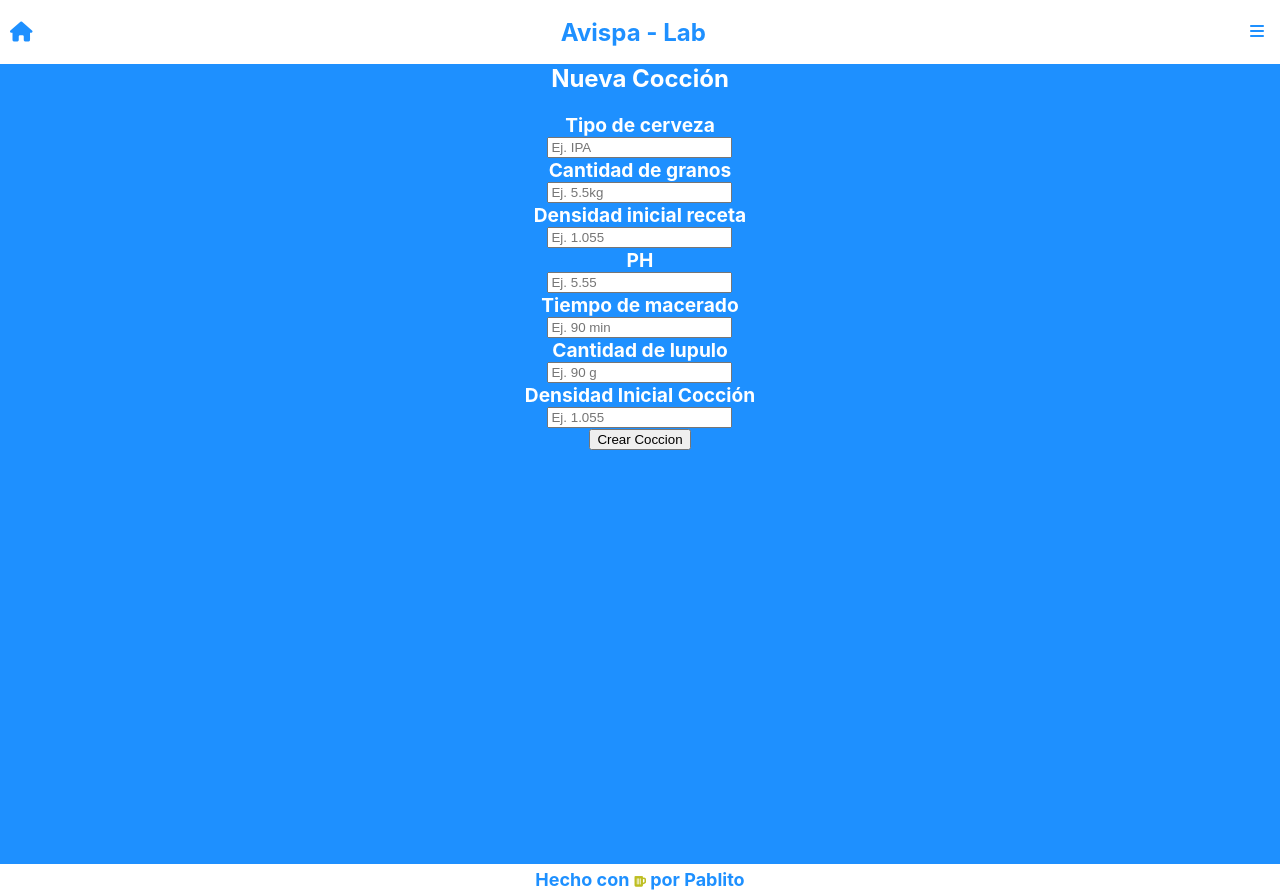
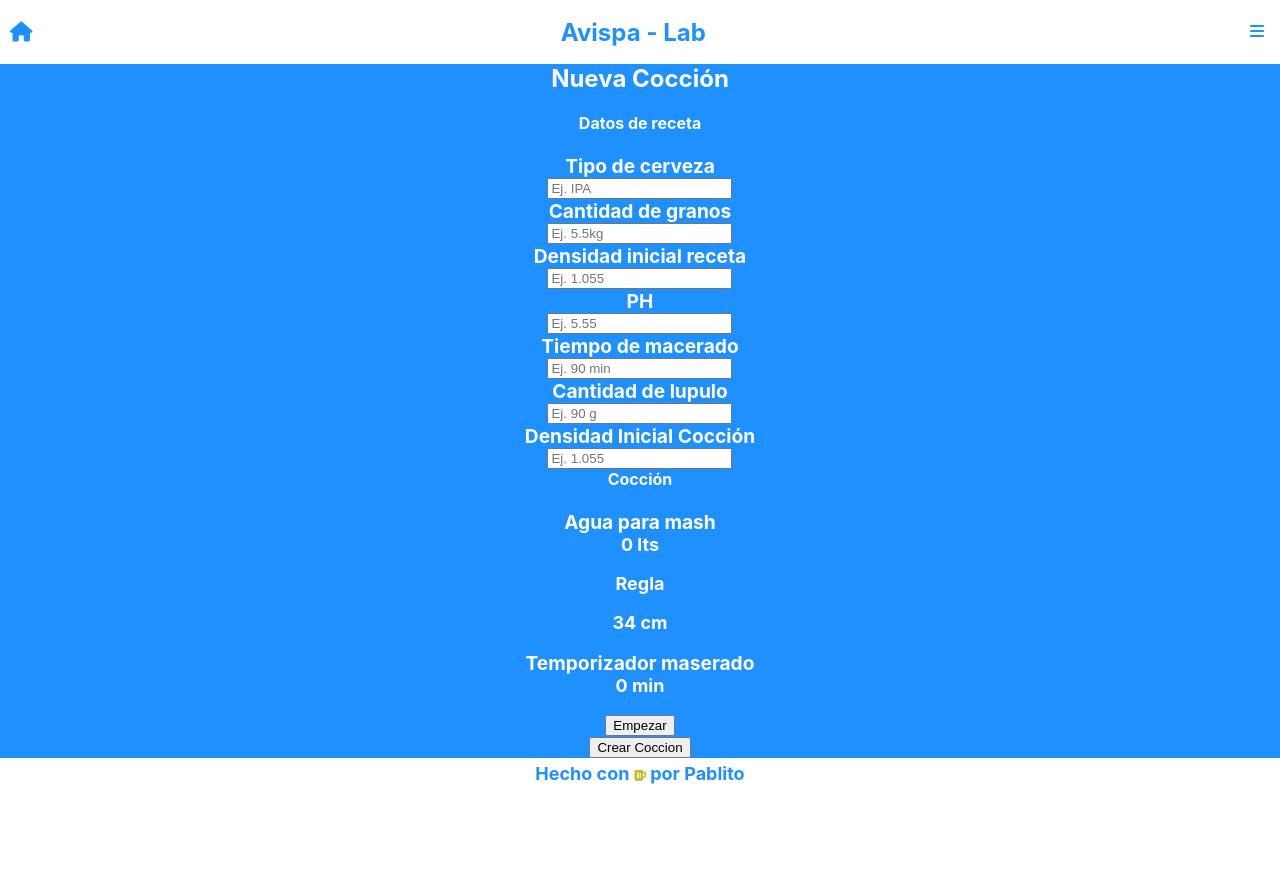
Before and after one commit to Pablito-1988/Avispa-Lab, a React (Create React App) app: page /new in a window 1280 px wide. After the commit the page ends 800 px from the top, so only its background shows below. Built offline with nearby package versions, Linux system fonts and the light colour scheme.

Commit message:
first functions on new recepi

```diff
--- /dev/null
+++ b/src/components/Recipe/KgToLts.js
@@ -0,0 +1,15 @@
+
+import functions from '../../functions/Math';
+
+const KgToLts = (props) => {
+    const kg = functions.water(Number(props.grainKg))
+    const cm = functions.lts(kg)
+
+  return <div>
+        <p className='mashTotal'>{kg} lts</p>
+        <p className='mashTotal'>Regla</p>
+        <p className='mashTotal'>{cm} cm</p>
+  </div>;
+};
+
+export default KgToLts;
--- a/src/components/Recipe/New.js
+++ b/src/components/Recipe/New.js
@@ -2,8 +2,9 @@ import firebaseApp from "../../firebase";
 import './recipe.css'
 import { Formik, Form, ErrorMessage } from "formik";
 import {getFirestore, doc, setDoc } from "firebase/firestore";
-import { useRef } from "react";
-import functions from "../../functions/Math";
+import {  useState } from "react";
+import KgToLts from "./KgToLts";
+import Temp from "./Temp";
 const firestore = getFirestore(firebaseApp);
 
 const New = () => {
@@ -15,11 +16,14 @@ const New = () => {
       "/" +
       today.getFullYear();
 
+   const [grainKg , setGrainKg] = useState(0);
+   const [mashTime , setMashTime] = useState(0);
 
 
   return (
     <div className="newRecipe">
       <h2 className="newRecipeTitle">Nueva Cocción</h2>
+      <h4 className="newRecipeTitle">Datos de receta</h4>
       <Formik
         initialValues={{
           fecha: date,
@@ -62,7 +66,7 @@ const New = () => {
           setDoc(docuref, values)
         }}
       >
-        {({ handleChange }) => (
+        {({ handleChange, values }) => (
           <Form>
             <div className="newRecipeForm">
               <label className="newRecipeLabel">Tipo de cerveza</label>
@@ -78,13 +82,14 @@ const New = () => {
               <label className="newRecipeLabel">Cantidad de granos</label>
               <input
                 type="number"
-                onChange={handleChange}
+                onChange={ (e)=>{setGrainKg(e.target.value); handleChange(e)}}
                 name="kg"
                 id="kg"
                 className="kgInput"
                 placeholder="Ej. 5.5kg"
+                step='any'
+              />
 
-              />
               <ErrorMessage name="kg" component="span" className="error" />
               <label className="newRecipeLabel">Densidad inicial receta</label>
               <input
@@ -94,6 +99,7 @@ const New = () => {
                 id="dir"
                 className="dirInput"
                 placeholder="Ej. 1.055"
+                step='any'
               />
               <ErrorMessage name="dir" component="span" className="error" />
               <label className="newRecipeLabel">PH </label>
@@ -104,12 +110,13 @@ const New = () => {
                 id="ph"
                 className="phInput"
                 placeholder="Ej. 5.55"
+                step='any'
               />
               <ErrorMessage name="ph" component="span" className="error" />
               <label className="newRecipeLabel">Tiempo de macerado </label>
               <input
                 type="number"
-                onChange={handleChange}
+                onChange={ (e)=>{setMashTime(e.target.value); handleChange(e)}}
                 name="time"
                 id="time"
                 className="timeInput"
@@ -124,6 +131,7 @@ const New = () => {
                 id="lupulo"
                 className="lupuloInput"
                 placeholder="Ej. 90 g"
+                step='any'
               />
               <ErrorMessage name="lupulo" component="span" className="error" />
               <label className="newRecipeLabel">Densidad Inicial Cocción</label>
@@ -134,8 +142,14 @@ const New = () => {
                 id="dic"
                 className="dicInput"
                 placeholder="Ej. 1.055"
+                step='any'
               />
               <ErrorMessage name="dic" component="span" className="error" />
+              <h4 className="newRecipeTitle">Cocción</h4>
+              <label className="newRecipeLabel">Agua para mash</label>
+              <KgToLts grainKg= {grainKg} />
+              <label className="newRecipeLabel">Temporizador maserado</label>
+              <Temp time= {mashTime} />
               <div>
                 <button type="submit">Crear Coccion</button>
               </div>
--- /dev/null
+++ b/src/components/Recipe/Temp.js
@@ -0,0 +1,29 @@
+import React, { useEffect } from "react";
+import { useState } from "react";
+import functions from "../../functions/Math";
+const Temp = (props) => {
+  const time = Number(props.time);
+
+   console.log(time)
+    const [counter, setCounter] = useState('');
+
+
+    useEffect(() => {
+
+        counter > 0 && setTimeout(() => setCounter(counter - 1), 1000);
+    }, [time ,counter ]);
+
+
+
+  return (
+    <div>
+      <p className="mashTotal">{time} min</p>
+      <p className="mashTotal">{counter}</p>
+      <button type="button"  >
+        Empezar
+      </button>
+    </div>
+  );
+};
+
+export default Temp;
--- a/src/components/Recipe/recipe.css
+++ b/src/components/Recipe/recipe.css
@@ -2,7 +2,7 @@
     display: flex;
     flex-direction: column;
     align-items: center;
-    height: 100vh;
+
     background-color: dodgerblue;
 }
 .newRecipeForm{
@@ -22,3 +22,10 @@
 .newRecipeLabel{
     margin: 0;
 }
+.mashTotal{
+    font-size: 18px;
+    margin-top: 0;
+    font-weight: bold;
+    color: white;
+    text-align: center;
+}
--- a/src/functions/Math.js
+++ b/src/functions/Math.js
@@ -9,10 +9,8 @@ const functions = {
         } ,
     lts:
         function( qty ){
-            return ((qty * 1.1) - 34);
+            return (34 - (qty * 1.1));
         }
 }
 
 export default functions
-
-console.log(functions.lts(20))
```
